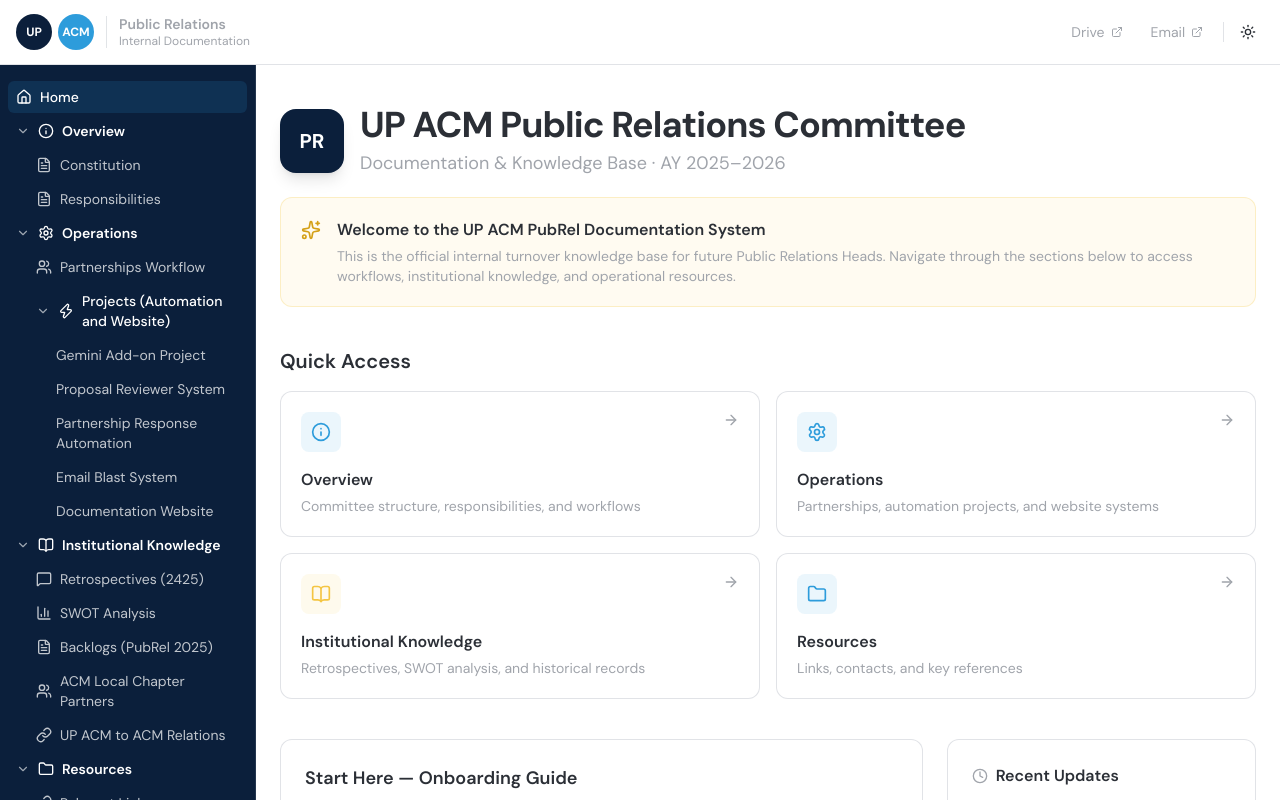
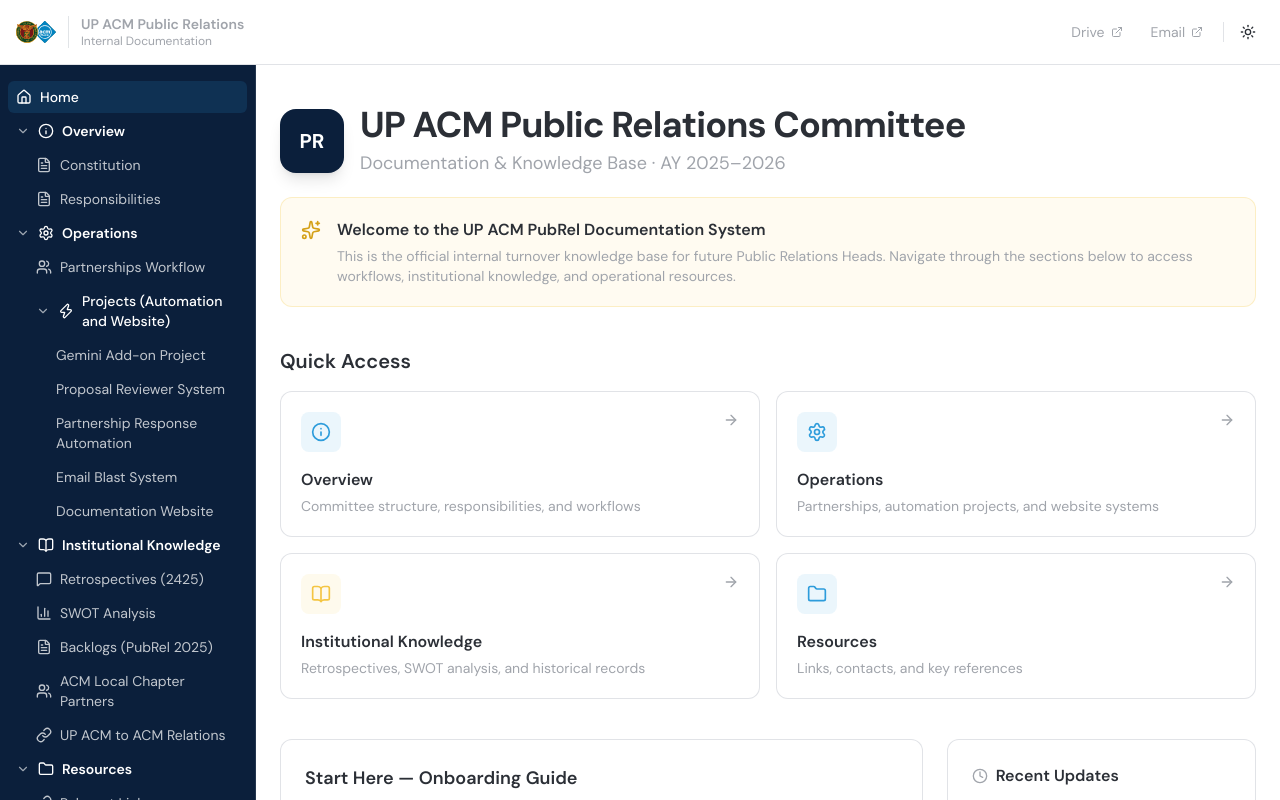
Before and after one commit to upacm-public-relations/documentation-website, a Next.js app: page / in a window 1280 px wide. Shown: the top 800 px of the page. Built offline with nearby package versions, Linux system fonts and the light colour scheme.

Commit message:
added up acm logo, updated dark mode in nav bar

```diff
--- a/components/TopNav.tsx
+++ b/components/TopNav.tsx
@@ -28,6 +28,7 @@
         {/* Logo + Name */}
         <div className="flex items-center gap-3">
           <div className="flex items-center gap-1.5">
+            {/* // add image
             <div
               className="h-9 w-9 rounded-full flex items-center justify-center text-xs font-bold"
               style={{ background: "#0B1F3B", color: "#ffffff" }}
@@ -39,11 +40,16 @@
               style={{ background: "#2D9CDB", color: "#ffffff" }}
             >
               ACM
-            </div>
+            </div> */}
+              <img
+                src="/logo.svg"
+                alt="UP ACM Logo"
+                className="h-10 w-10 object-contain"
+              />
           </div>
           <div className="hidden md:block border-l pl-3 h-8 flex flex-col justify-center" style={{ borderColor: "var(--border)" }}>
             <div className="text-sm font-semibold leading-tight" style={{ color: "var(--muted-foreground)" }}>
-              Public Relations
+              UP ACM Public Relations
             </div>
             <div className="text-xs leading-tight" style={{ color: "var(--muted-foreground)" }}>
               Internal Documentation
@@ -92,7 +98,7 @@
             />
             <Moon
               className="absolute top-2 left-2 h-4 w-4 rotate-90 scale-0 transition-all dark:rotate-0 dark:scale-100"
-              style={{ color: "var(--foreground)" }}
+              style={{ color: "var(--muted-foreground)" }}
             />
           </button>
         </div>
```
Also changed, not shown: public/logo.svg (added).
